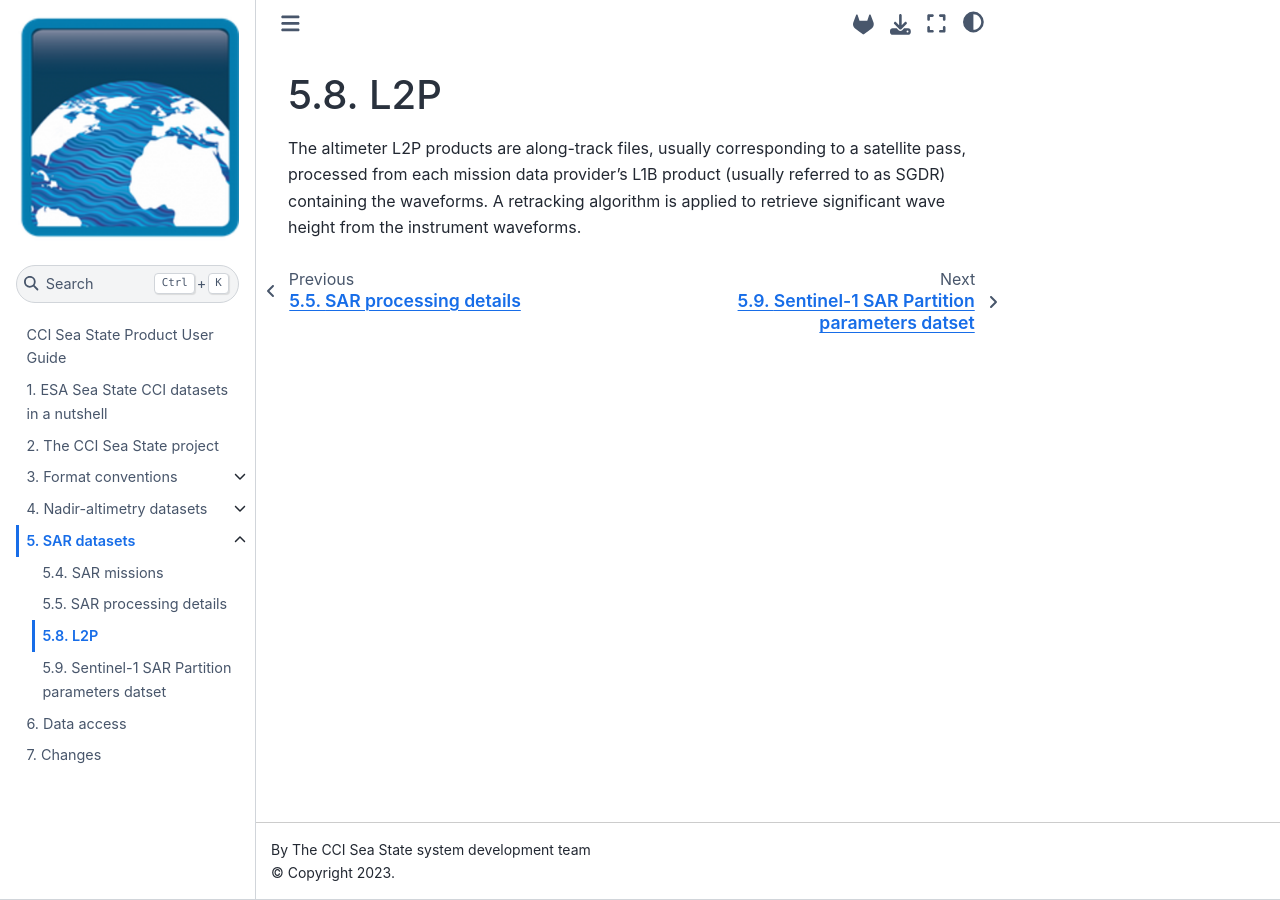
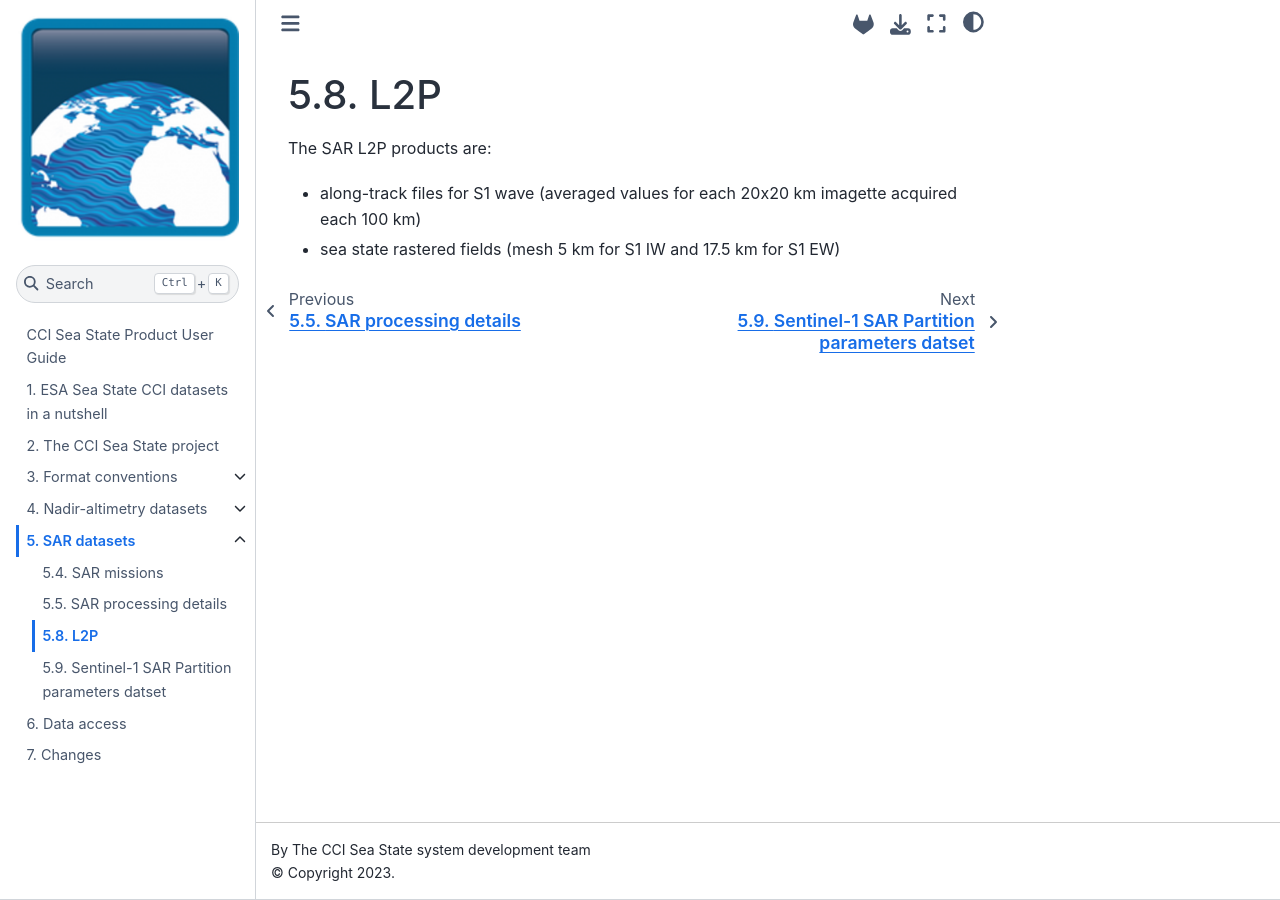
Before and after one commit to umr-lops/cci-seastate-pum, a Jupyter Book: the page built from sar/sar_dlr_l2p.md, in a window 1280 px wide. Built offline with Jupyter Book 1.0.4 settings and Sphinx 7.4.7 and the Sphinx Book theme 1.1.4, drawn with Linux system fonts in a browser that asks for light colours.

Commit message:
Edit sar_dlr_l2p.md

```diff
--- a/sar/sar_dlr_l2p.md
+++ b/sar/sar_dlr_l2p.md
@@ -1,18 +1,5 @@
----
-jupytext:
-  formats: md:myst
-  text_representation:
-    extension: .md
-    format_name: myst
-mystnb:
-  execution_timeout: 360
----
-
-(l2p)=
 # L2P
 
-The altimeter L2P products are along-track files, usually corresponding to a
-satellite pass, processed from each mission data provider’s L1B product
-(usually referred to as SGDR) containing the waveforms. A retracking
-algorithm is applied to retrieve significant wave height from the instrument
-waveforms.
+The SAR L2P products are:
+- along-track files for S1 wave (averaged values for each 20x20 km imagette acquired each 100 km)
+- sea state rastered fields (mesh 5 km for S1 IW and 17.5 km for S1 EW)
```
